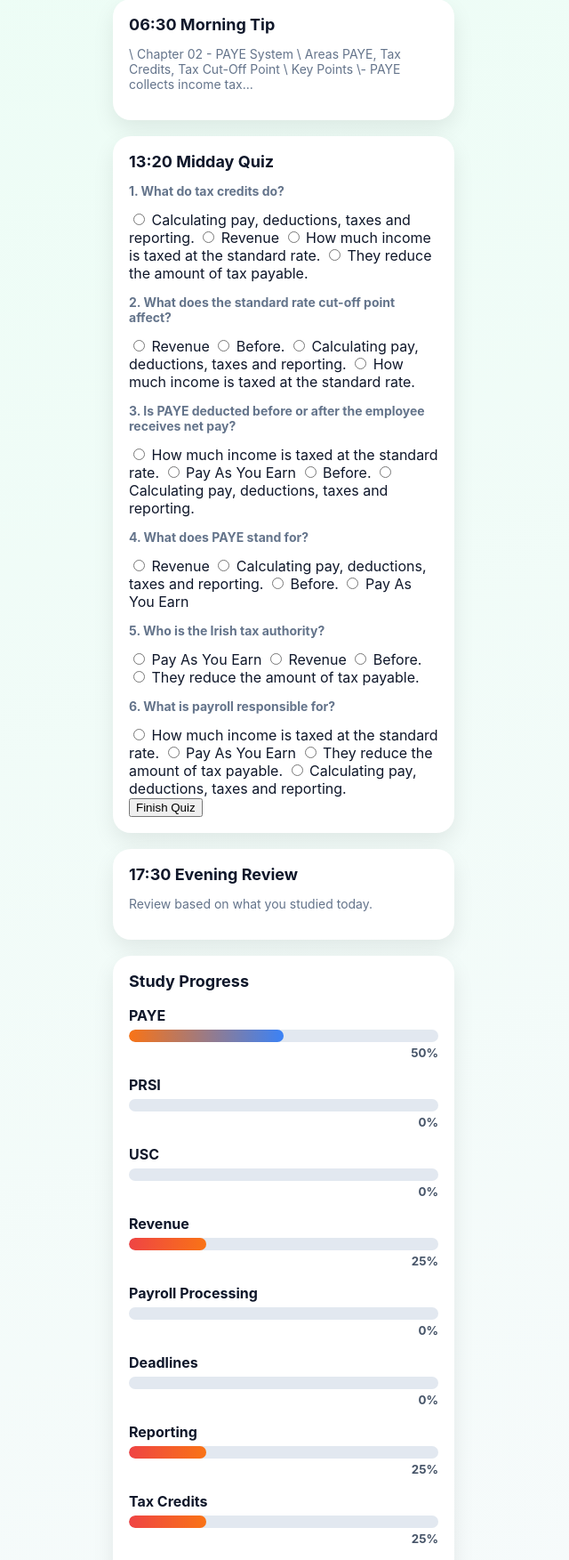
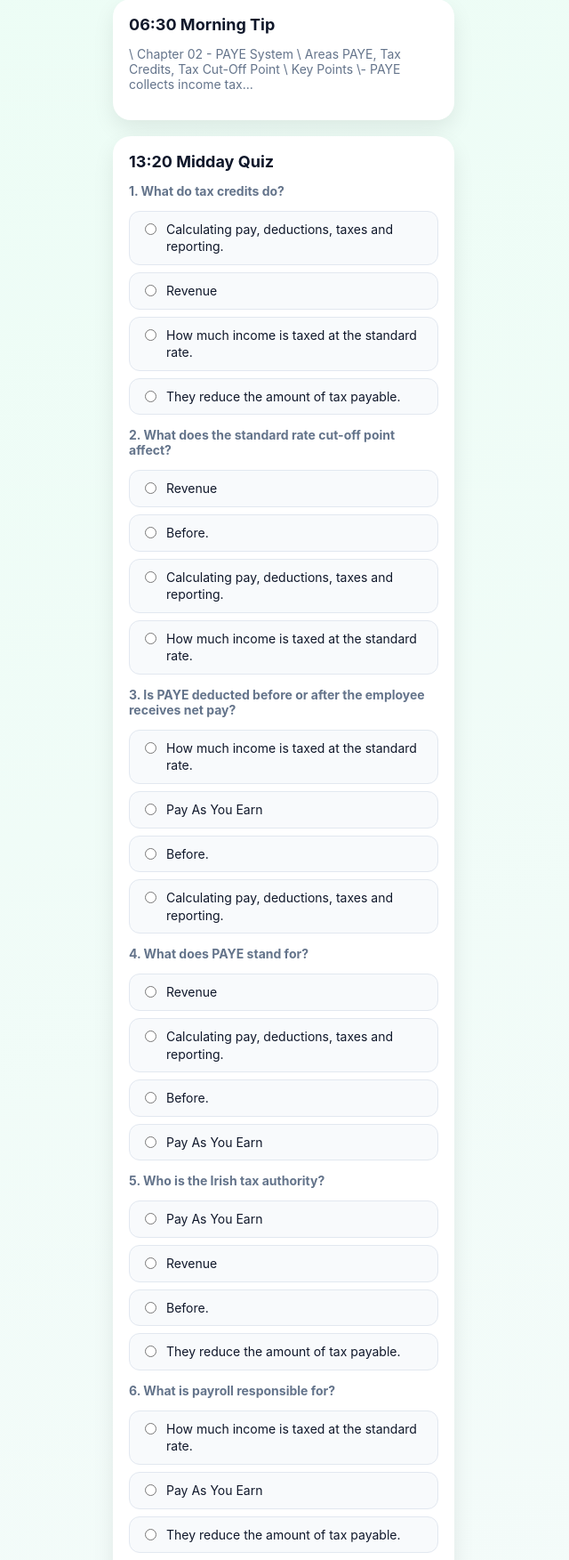
Before and after one commit to brunonfreitas/irish-payroll-tutor, a Flask app: page / in a window 1280 px wide. Shown: the part 132-1885 px from the top of the page at 89% size, without its empty margins (321-961 px from the left). Run offline with Flask 3, Linux system fonts and the light colour scheme; some libraries are stand-ins or nearby versions.

Commit message:
improve quiz layout and notification anchors

```diff
--- a/static/style.css
+++ b/static/style.css
@@ -147,3 +147,29 @@ p {
   color: #475569;
   font-weight: 700;
 }
+
+.card {
+  scroll-margin-top: 20px;
+}
+
+.option {
+  display: flex;
+  align-items: flex-start;
+  gap: 8px;
+  width: 100%;
+  padding: 10px 12px;
+  margin-top: 8px;
+  border-radius: 12px;
+  background: #f8fafc;
+  border: 1px solid #e2e8f0;
+  font-size: 14px;
+  line-height: 1.4;
+}
+
+.option input {
+  margin-top: 3px;
+}
+
+.option span {
+  display: block;
+}
--- a/templates/index.html
+++ b/templates/index.html
@@ -8,7 +8,6 @@
 
   <link rel="stylesheet" href="/static/style.css" />
 
-  <!-- OneSignal -->
   <script src="https://cdn.onesignal.com/sdks/web/v16/OneSignalSDK.page.js" defer></script>
   <script>
     window.OneSignalDeferred = window.OneSignalDeferred || [];
@@ -31,7 +30,7 @@
     <h1>Irish Payroll Tutor 🇮🇪</h1>
     <p>Seu app de estudo diário</p>
 
-    <div class="card">
+    <div class="card" id="morning">
       <h2>06:30 Morning Tip</h2>
       <p>
         {% if chapters %}
@@ -42,12 +41,14 @@
       </p>
     </div>
 
-    <div class="card">
+    <div class="card" id="quiz">
       <h2>13:20 Midday Quiz</h2>
 
       {% if quizzes %}
         <form id="quizForm">
           {% for quiz in quizzes %}
+            {% set question_index = loop.index0 %}
+
             <div class="quiz-question">
               <p><strong>{{ loop.index }}. {{ quiz.question }}</strong></p>
 
@@ -55,11 +56,11 @@
                 <label class="option">
                   <input
                     type="radio"
-                    name="q{{ loop.index0 }}"
+                    name="q{{ question_index }}"
                     value="{{ option }}"
                     data-answer="{{ quiz.answer }}"
                   >
-                  {{ option }}
+                  <span>{{ option }}</span>
                 </label>
               {% endfor %}
             </div>
@@ -74,7 +75,7 @@
       {% endif %}
     </div>
 
-    <div class="card">
+    <div class="card" id="review">
       <h2>17:30 Evening Review</h2>
       <p>
         {% if chapters %}
@@ -85,7 +86,7 @@
       </p>
     </div>
 
-    <div class="card">
+    <div class="card" id="progress">
       <h2>Study Progress</h2>
 
       {% for area, data in progress.items() %}
```
